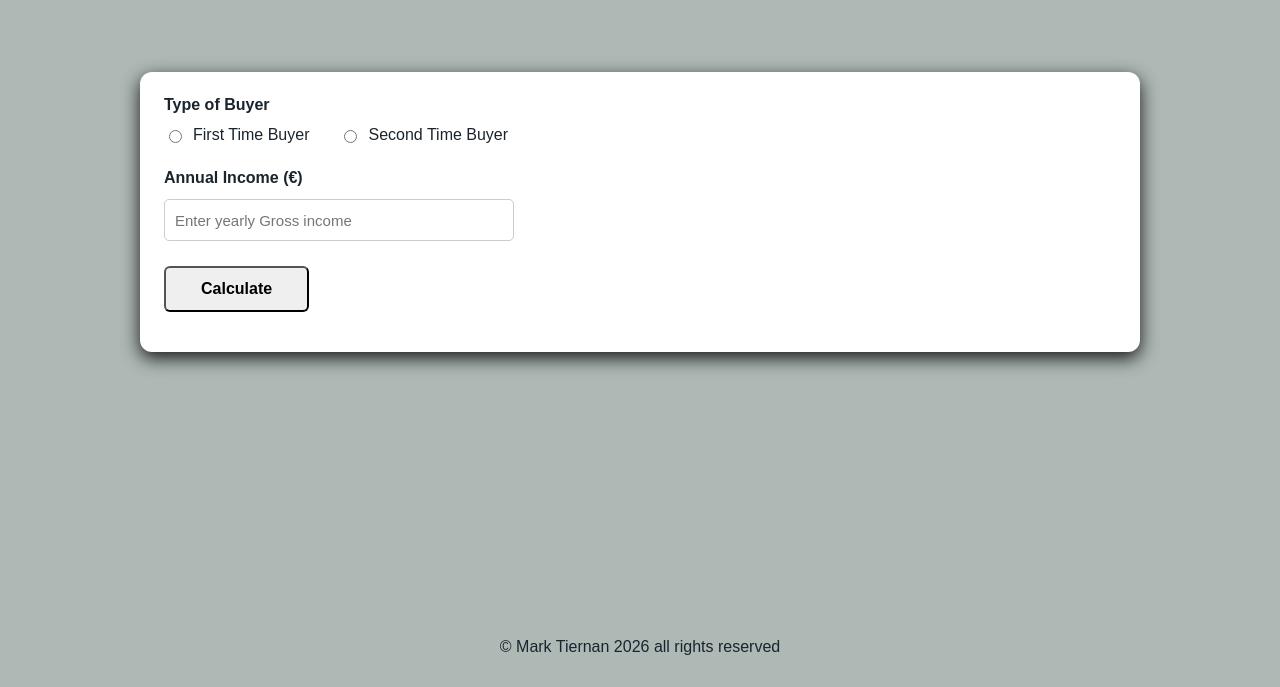
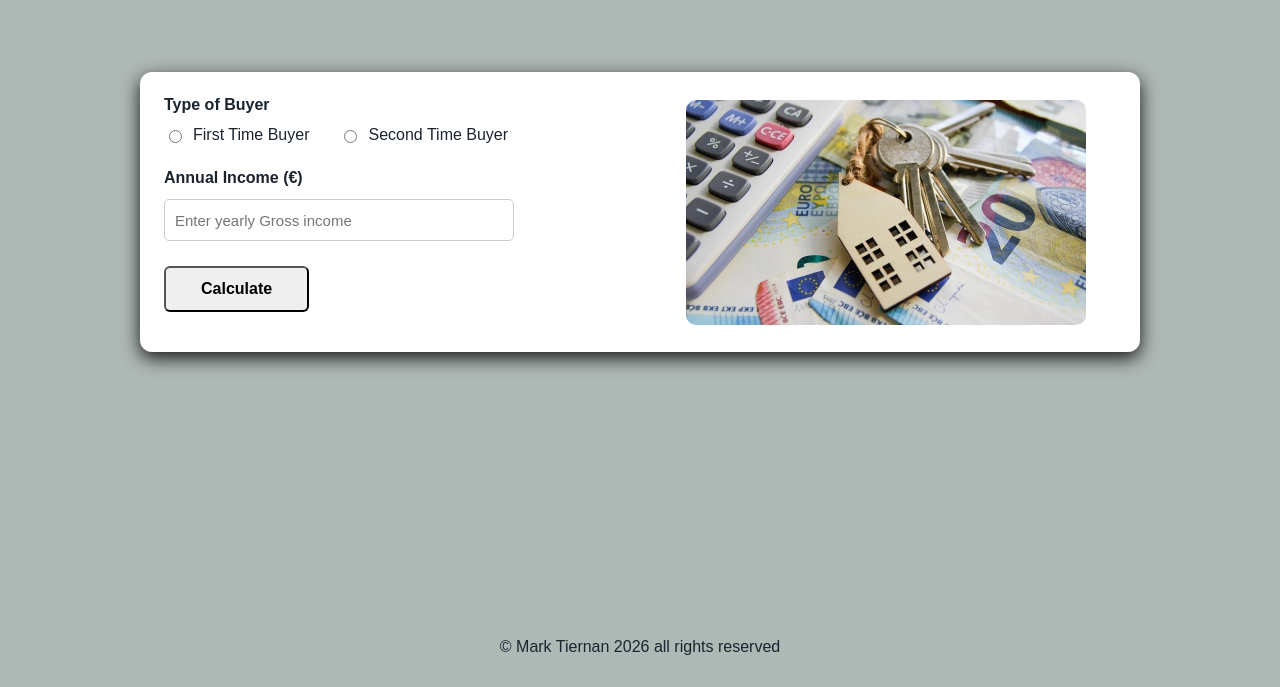
Before and after one commit to Tiernanmark/javescript_project_mt, a plain HTML site: page index.html in a window 1280 px wide. Shown: the part 113-800 px from the top of the page. Drawn offline with Linux system fonts and the light colour scheme.

Commit message:
Changing images added and restyling of first calculator section

```diff
--- a/index.html
+++ b/index.html
@@ -14,6 +14,8 @@
         </a>
     </header>
     <div class="borrowingCalculator">
+        <div class="incomeCalculator">
+            <div class="incomeCalculatorLeft">
                 <div class="buyerSelection">
                     <label for="buyerType" class="buyerType">Type of Buyer</label>
                     <div class="buyerOptions">
@@ -34,6 +36,11 @@
                 <button type="button" id="calculateTotalBtn">Calculate</button>
                 <p id="totalBorrowing"></p>
                 <p id="depositMessage"></p>
+            </div>
+            <div class="incomeCalculatorRight">
+                <img src="images/your-image.webp" alt="Home Mortgage Illustration" class="calculatorHeroImg">
+            </div>
+        </div>
         <div id="mortgageDetails" hidden class="rateCalculator">
             <div class="rateInputs">
                 <div class="rateSelectionGroup">
--- a/script.js
+++ b/script.js
@@ -18,6 +18,7 @@ const bankWebsite = document.getElementById('bankWebsite');
 const bankInfoBox = document.getElementById('bankInfoBox');
 const bankInfoTitle = document.getElementById('bankInfoTitle');
 const bankInfoText = document.getElementById('bankInfoText');
+const calculatorImg = document.querySelector('.calculatorHeroImg');
 // let used to allow calculation from first fuction to be used in subsequent functions
 let annualCalculatedIncome = 0;
 
@@ -132,6 +133,14 @@ const bankBlurbs = {
     }
 };
 
+const bankHeroImages = {
+    boi: "images/boi_house.jpg",
+    aib: "images/aib_house.jpg",
+    ptsb: "images/ptsb_house.jpg",
+    ebs: "images/ebs_house.webp"
+};
+
+
 irishBank.addEventListener('change', function() {
 
     const selectedBank = irishBank.value;
@@ -166,6 +175,12 @@ irishBank.addEventListener('change', function() {
         interestRate.disabled = true;
         interestRate.innerHTML = '<option value="">Awaiting bank Selction</option>';
         return;
+    }
+
+    if (selectedBank === "") {
+        calculatorImg.src = "images/your-image.webp";
+    } else if (bankHeroImages[selectedBank]) {
+        calculatorImg.src = bankHeroImages[selectedBank];
     }
 
     const rates = bankRates[selectedBank];
--- a/style.css
+++ b/style.css
@@ -28,6 +28,32 @@ header {
     width: 200px;
     height: auto;
     display: none;
+}
+
+.incomeCalculator {
+    display: flex;
+    justify-content: space-between;
+    align-items: center;
+    gap: 30px;
+}
+
+.incomeCalculatorLeft {
+    flex: 1;
+}
+
+.incomeCalculatorRight {
+    flex: 1;
+    display: flex;
+    justify-content: center;
+    align-items: center;
+}
+
+.calculatorHeroImg {
+    width: 100%;
+    max-width: 400px;
+    height: auto;
+    border-radius: 10px;
+    object-fit: cover;
 }
 
 .buyerSelection, .incomeInput {
```
Also changed, not shown: images/aib_house.jpg (added), images/boi_house.jpg (added), images/ebs_house.webp (added), images/ptsb_house.jpg (added), images/your-image.webp (added). Lines whose indentation alone changed are shown as unchanged.
